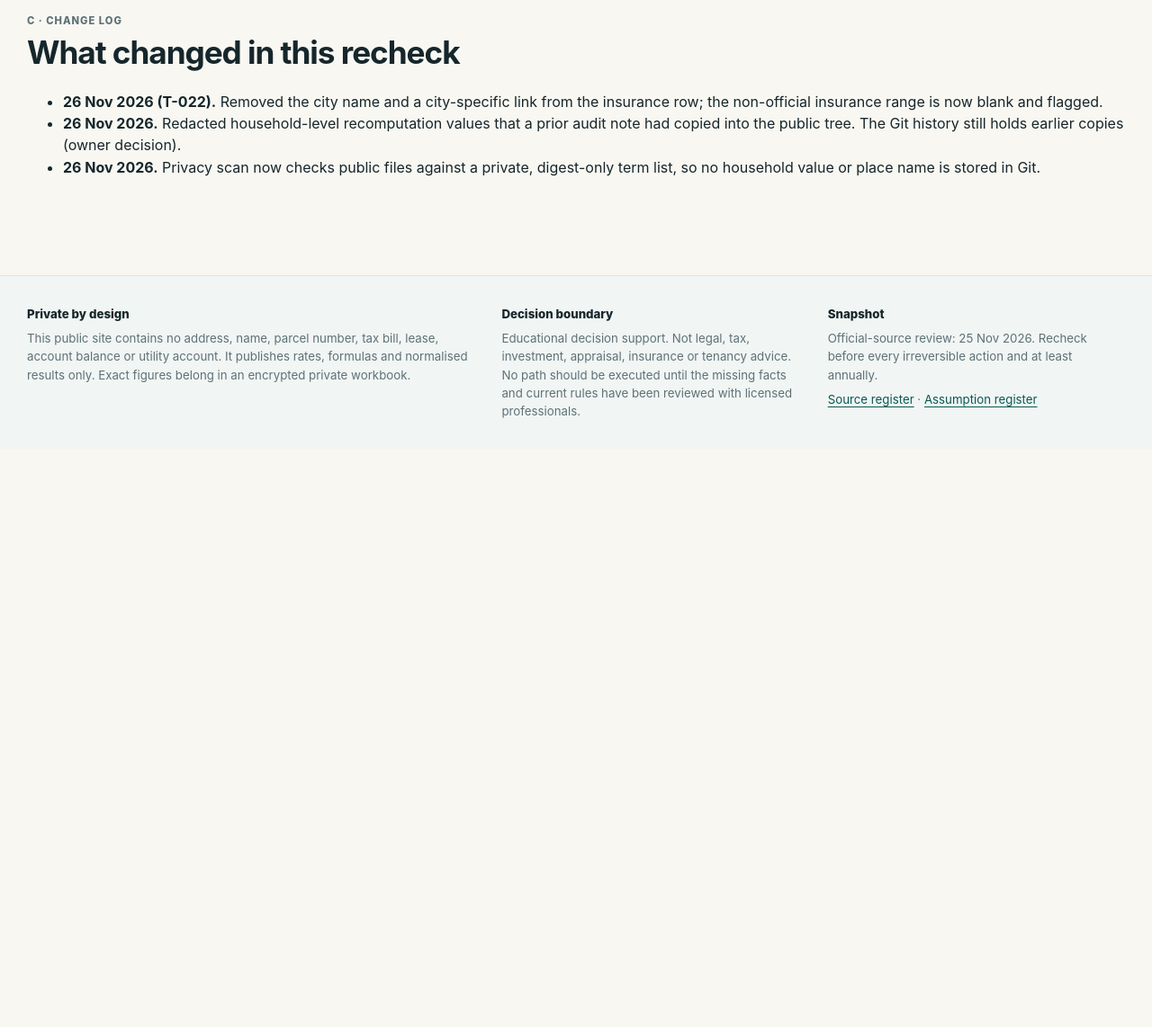
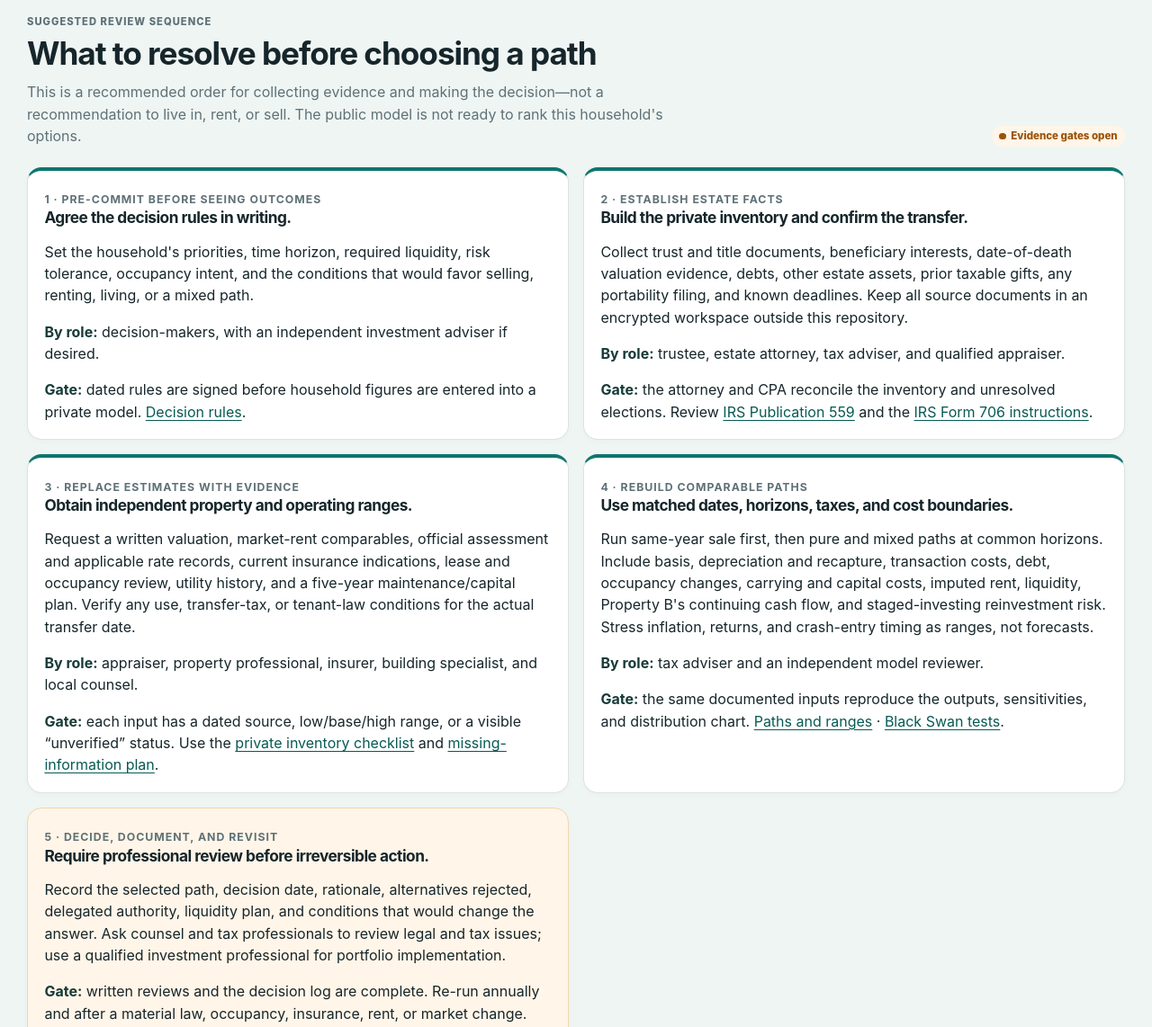
Before and after one commit to kanlerxz87-cyber/TinoDash3, a website: page requests.html in a window 1280 px wide. Shown: the part 3377-4519 px from the top of the page at 90% size. Before the commit the page ends 3876 px from the top, so only its background shows below. Drawn offline with Linux system fonts and the light colour scheme.

Commit message:
Add staged decision-readiness guide
Co-authored-by: arena-agent <297053741+arena-agent@users.noreply.github.com>

```diff
--- a/requests.html
+++ b/requests.html
@@ -75,6 +75,60 @@
       </div>
     </section>
 
+    <section class="section tint" id="decision-readiness" aria-labelledby="readiness-title">
+      <div class="container">
+        <div class="section-header">
+          <div>
+            <p class="eyebrow">Suggested review sequence</p>
+            <h2 id="readiness-title">What to resolve before choosing a path</h2>
+            <p>This is a recommended order for collecting evidence and making the decision—not a recommendation to live in, rent, or sell. The public model is not ready to rank this household's options.</p>
+          </div>
+          <span class="status review">Evidence gates open</span>
+        </div>
+        <div class="grid two">
+          <article class="card accent">
+            <span class="label">1 · Pre-commit before seeing outcomes</span>
+            <h3>Agree the decision rules in writing.</h3>
+            <p>Set the household's priorities, time horizon, required liquidity, risk tolerance, occupancy intent, and the conditions that would favor selling, renting, living, or a mixed path.</p>
+            <p><strong>By role:</strong> decision-makers, with an independent investment adviser if desired.</p>
+            <p><strong>Gate:</strong> dated rules are signed before household figures are entered into a private model. <a href="decision-rules.html">Decision rules</a>.</p>
+          </article>
+          <article class="card accent">
+            <span class="label">2 · Establish estate facts</span>
+            <h3>Build the private inventory and confirm the transfer.</h3>
+            <p>Collect trust and title documents, beneficiary interests, date-of-death valuation evidence, debts, other estate assets, prior taxable gifts, any portability filing, and known deadlines. Keep all source documents in an encrypted workspace outside this repository.</p>
+            <p><strong>By role:</strong> trustee, estate attorney, tax adviser, and qualified appraiser.</p>
+            <p><strong>Gate:</strong> the attorney and CPA reconcile the inventory and unresolved elections. Review <a href="https://www.irs.gov/publications/p559">IRS Publication 559</a> and the <a href="https://www.irs.gov/instructions/i706">IRS Form 706 instructions</a>.</p>
+          </article>
+          <article class="card accent">
+            <span class="label">3 · Replace estimates with evidence</span>
+            <h3>Obtain independent property and operating ranges.</h3>
+            <p>Request a written valuation, market-rent comparables, official assessment and applicable rate records, current insurance indications, lease and occupancy review, utility history, and a five-year maintenance/capital plan. Verify any use, transfer-tax, or tenant-law conditions for the actual transfer date.</p>
+            <p><strong>By role:</strong> appraiser, property professional, insurer, building specialist, and local counsel.</p>
+            <p><strong>Gate:</strong> each input has a dated source, low/base/high range, or a visible “unverified” status. Use the <a href="questions.html#inventory">private inventory checklist</a> and <a href="questions.html#missing">missing-information plan</a>.</p>
+          </article>
+          <article class="card accent">
+            <span class="label">4 · Rebuild comparable paths</span>
+            <h3>Use matched dates, horizons, taxes, and cost boundaries.</h3>
+            <p>Run same-year sale first, then pure and mixed paths at common horizons. Include basis, depreciation and recapture, transaction costs, debt, occupancy changes, carrying and capital costs, imputed rent, liquidity, Property B's continuing cash flow, and staged-investing reinvestment risk. Stress inflation, returns, and crash-entry timing as ranges, not forecasts.</p>
+            <p><strong>By role:</strong> tax adviser and an independent model reviewer.</p>
+            <p><strong>Gate:</strong> the same documented inputs reproduce the outputs, sensitivities, and distribution chart. <a href="paths.html">Paths and ranges</a> · <a href="blackswan.html">Black Swan tests</a>.</p>
+          </article>
+          <article class="card warning">
+            <span class="label">5 · Decide, document, and revisit</span>
+            <h3>Require professional review before irreversible action.</h3>
+            <p>Record the selected path, decision date, rationale, alternatives rejected, delegated authority, liquidity plan, and conditions that would change the answer. Ask counsel and tax professionals to review legal and tax issues; use a qualified investment professional for portfolio implementation.</p>
+            <p><strong>Gate:</strong> written reviews and the decision log are complete. Re-run annually and after a material law, occupancy, insurance, rent, or market change.</p>
+            <p><a href="brief.html">Printable attorney &amp; CPA brief</a> · <a href="process.html#timeline">Deadlines and process timeline</a> · <a href="review.html#suggestions">Review suggestions before implementation</a>.</p>
+          </article>
+        </div>
+        <div class="callout" style="margin-top:1rem">
+          <strong>Known versus unknown.</strong>
+          <p>The public pages provide dated law references, a normalized comparison method, and the distinction between an inherited asset and a separately owned asset. They do not establish the trust's controlling terms, future law, actual estate size, tax basis, property condition or value, rent, insurance, debt, eligibility, or household preferences. A professional must validate these before a household-specific conclusion is reasonable.</p>
+        </div>
+      </div>
+    </section>
+
     <section class="section" aria-labelledby="log-title">
       <div class="container">
         <div class="section-header"><div><p class="eyebrow">C · Change log</p><h2 id="log-title">What changed in this recheck</h2></div></div>
```
Also changed, not shown: COORDINATION.md (+5 -2 lines).
